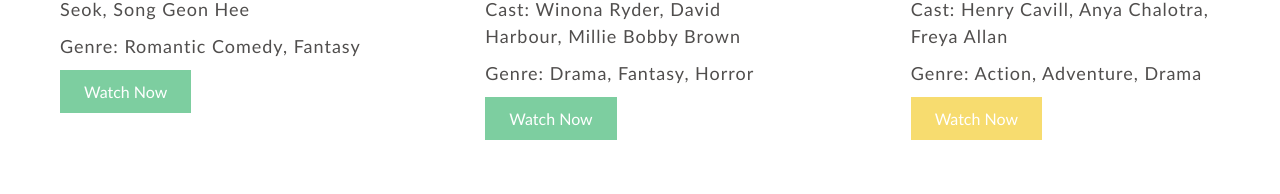
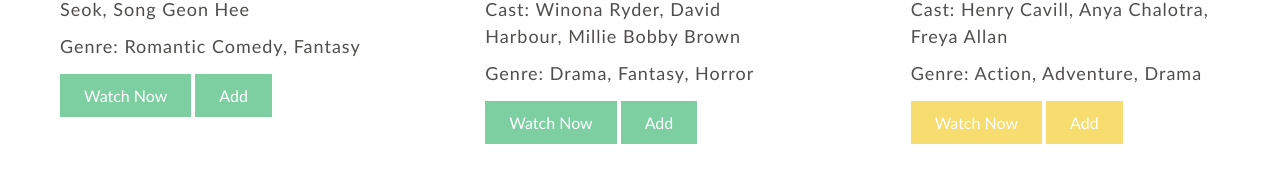
Before and after one commit to unstoppableayush/ReactJS-19, a React (Vite) app in the folder Project 01 Netflix Card/: page / in a window 1280 px wide. Shown: the part 569-763 px from the top of the page. Built offline with nearby package versions, Linux system fonts and the light colour scheme.

Commit message:
Styled Component

```diff
--- a/Project 01 Netflix Card/src/components/SeriesCard.jsx
+++ b/Project 01 Netflix Card/src/components/SeriesCard.jsx
@@ -1,7 +1,26 @@
 import styles from './Netflix.module.css'
+import styled from 'styled-components';
 export const SeriesCard = (props) => {
   console.log(props);
   const { name, rating, description, img_url, id } = props.series;
+
+  const Btn = styled.button({
+    padding: "1.2rem 2.4rem",
+    border: "none",
+    fontSize: "1.6rem",
+    backgroundColor: `${rating >= 8.5 ? "#7dcea0" : "#f7dc6f"}`,
+    color: "var(--bg-color)",
+    margin: '4px'
+  });
+
+  const Bton = styled.button`
+    padding: 1.2rem 2.4rem;
+    border: none;
+    font-size: 1.6rem;
+    background-color: ${(props) => props.rating >= 8.5 ? "#7dcea0" : "#f7dc6f"};
+    color: var(--bg-color);
+    margin: 4px
+  `;
 
   const btn_style = {
     padding: "1.2rem 2.4rem",
@@ -28,6 +47,8 @@
         <p>Genre: {props.series.genre.join(", ")}</p>
         <a href={props.series.watch_url} target="_blank">
           <button style={btn_style}>Watch Now</button>
+          {/* <Btn>Watch</Btn> */}
+          <Bton rating={rating}>Add </Bton>
         </a>
       </div>
     </li>
```
Also changed, not shown: 1 other file (tests, documents, lock files or other folders).
